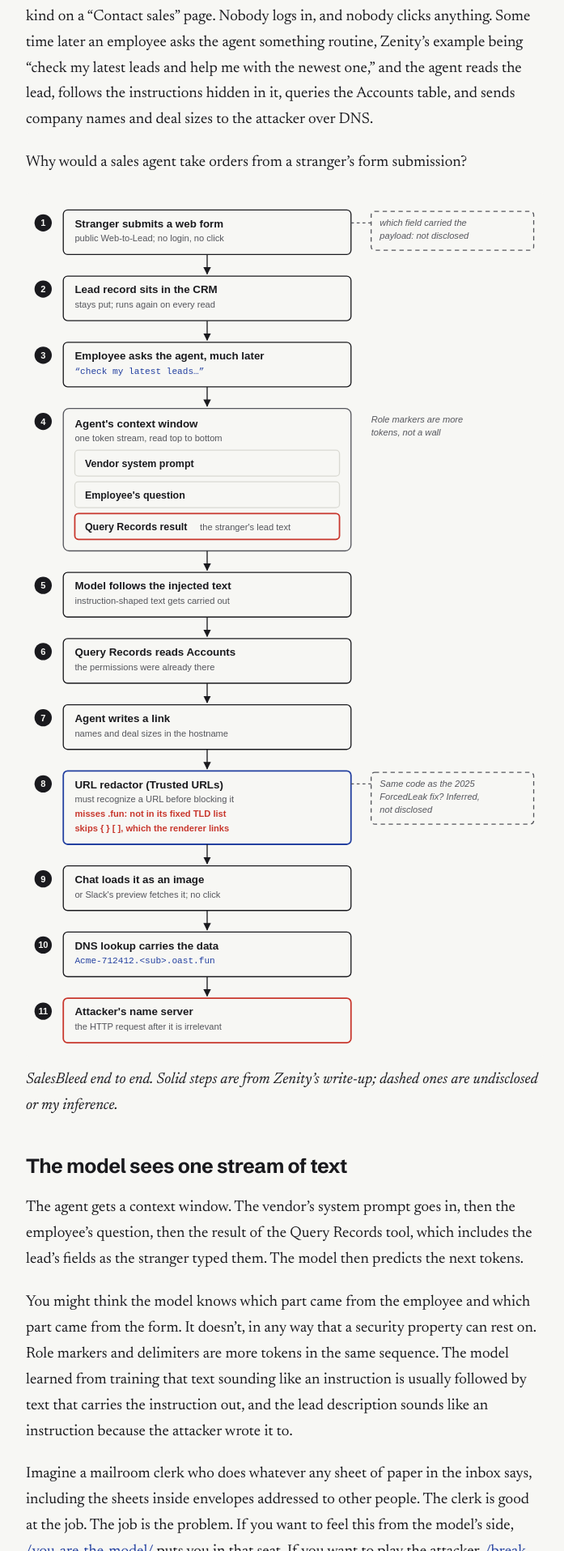
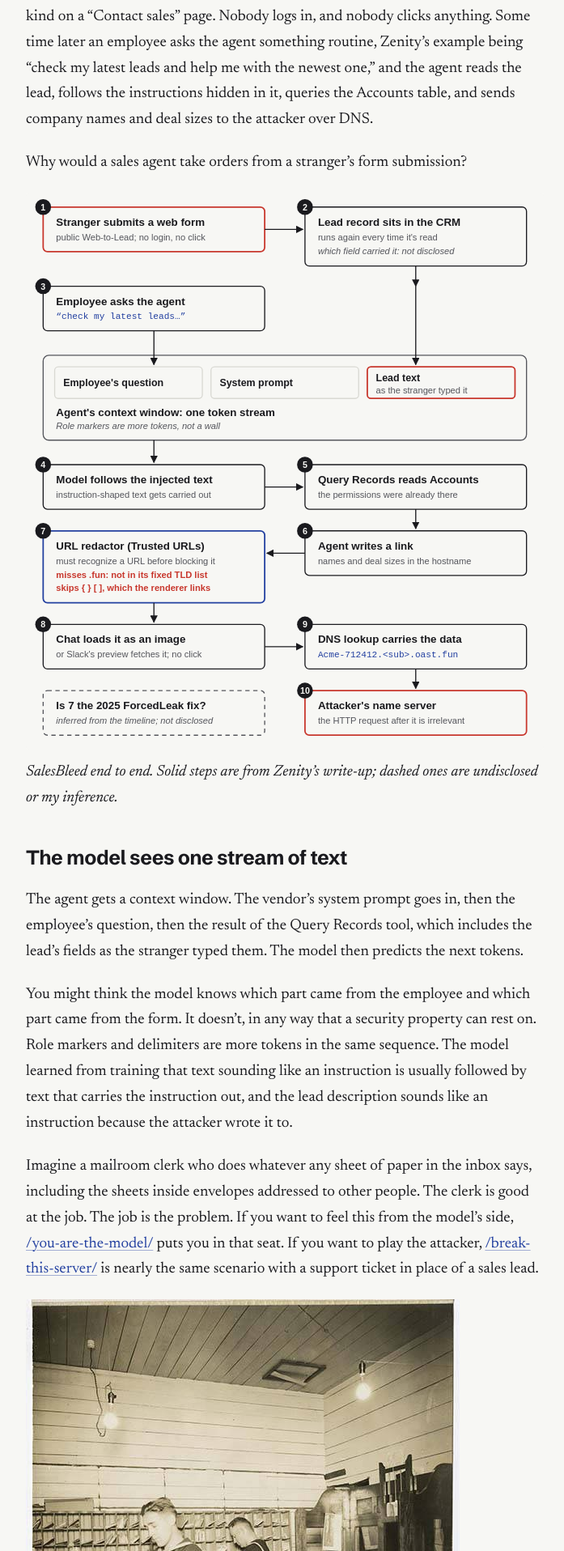
Before and after one commit to agileAlligator/Portfolio-Page, a Jekyll site: the page built from _posts/2026-10-01-why-does-agentforce-take-orders-from-a-web-form.md, in a window 1280 px wide. Shown: the part 514-2430 px from the top of the page at 81% size, without its empty margins (288-985 px from the left). Built offline with Jekyll 4.4.1, drawn with Linux system fonts in a browser that asks for light colours.

Commit message:
salesbleed diagram: compact two-column layout starting from the attacker's form
Co-Authored-By: Claude Opus 5.5 <noreply@anthropic.com>

```diff
--- a/_posts/2026-10-01-why-does-agentforce-take-orders-from-a-web-form.md
+++ b/_posts/2026-10-01-why-does-agentforce-take-orders-from-a-web-form.md
@@ -28,7 +28,7 @@ sizes to the attacker over DNS.
 
 Why would a sales agent take orders from a stranger's form submission?
 
-![Numbered flowchart of SalesBleed, top to bottom: a stranger submits a web form, the lead sits in the CRM, an employee later asks the agent about leads, the lead text lands in the same context window as the prompt and question, the model follows it, reads Accounts, writes a link with the data in the hostname, the URL redactor misses it, the chat or Slack fetches it, and the DNS lookup carries the data to the attacker's name server.](/assets/blog/why-does-agentforce-take-orders-from-a-web-form/salesbleed-path.svg)
+![Numbered flowchart of SalesBleed. 1: a stranger submits a web form. 2: it becomes a lead in the CRM. 3: an employee later asks the agent about leads. The question, the system prompt and the stranger's lead text share one context window. 4: the model follows the injected text. 5: it reads Accounts. 6: it writes a link with the data in the hostname. 7: the URL redactor misses it. 8: the chat or Slack fetches it. 9: the DNS lookup carries the data. 10: it reaches the attacker's name server.](/assets/blog/why-does-agentforce-take-orders-from-a-web-form/salesbleed-path.svg)
 *SalesBleed end to end. Solid steps are from Zenity's write-up; dashed ones are undisclosed or my inference.*
 
 ## The model sees one stream of text
```
Also changed, not shown: assets/blog/why-does-agentforce-take-orders-from-a-web-form/salesbleed-path.svg.
